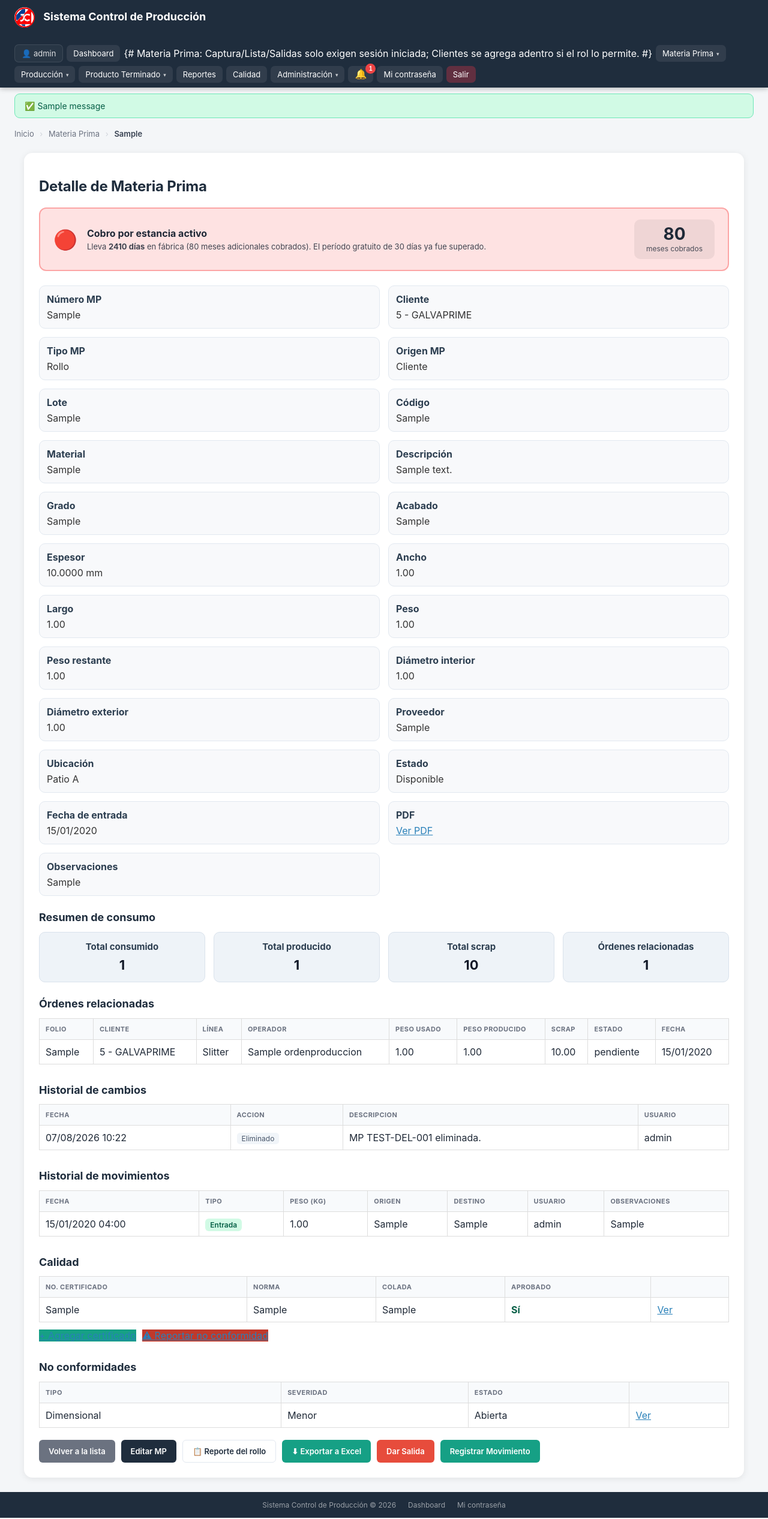
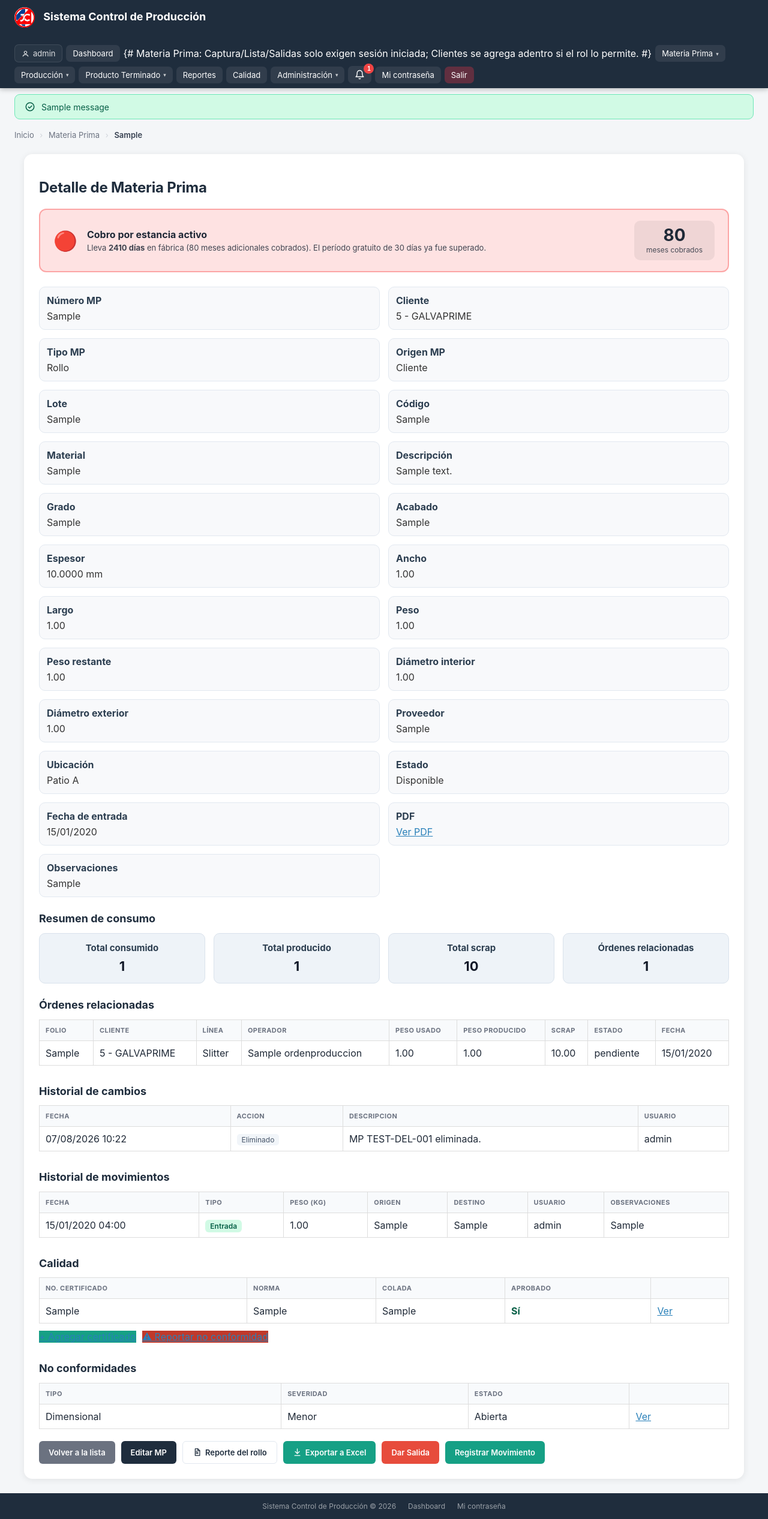
Before and after one commit to maxalejandro31-web/sistema_produccion, a Django app: page /detalle-mp/1/ in a window 1280 px wide. Shown: the whole page at 60% size. Run offline with Django 5.2, Linux system fonts and the light colour scheme; a user stored in the database is signed in; data comes from the database, SQL or seed files in the repository; tables that the repository leaves empty hold one stand-in row (values such as "Sample post"); one stand-in notice (Sample message) is shown.

Commit message:
detalles 3

```diff
--- a/inventario/templates/inventario/detalle_mp.html
+++ b/inventario/templates/inventario/detalle_mp.html
@@ -521,8 +521,8 @@
     <div class="acciones">
         <a href="{% url 'lista_mp' %}" class="btn btn-secundario">Volver a la lista</a>
         <a href="{% url 'editar_mp' mp.id %}" class="btn btn-primario">Editar MP</a>
-        <a href="{% url 'reporte_rollo' mp.id %}" class="btn btn-outline">📋 Reporte del rollo</a>
-        <a href="{% url 'reporte_rollo_excel' mp.id %}" class="btn btn-exito">⬇ Exportar a Excel</a>
+        <a href="{% url 'reporte_rollo' mp.id %}" class="btn btn-outline">{% include 'partials/icono.html' with nombre='reporte' tam=15 %} Reporte del rollo</a>
+        <a href="{% url 'reporte_rollo_excel' mp.id %}" class="btn btn-exito">{% include 'partials/icono.html' with nombre='descarga' tam=15 %} Exportar a Excel</a>
         {% if request.user.is_superuser or es_administrador or es_supervisor or es_almacen or es_coordinador %}
         <a href="{% url 'dar_salida_mp' mp.id %}" class="btn btn-peligro">Dar Salida</a>
         <a href="{% url 'registrar_movimiento' mp.id %}" class="btn btn-exito">Registrar Movimiento</a>
--- a/inventario/templates/inventario/reporte_rollo.html
+++ b/inventario/templates/inventario/reporte_rollo.html
@@ -64,7 +64,7 @@
 
     <div class="acciones-rollo">
         <a href="{% url 'detalle_mp' mp.id %}" class="btn btn-secundario">← Volver al detalle de la MP</a>
-        <a href="{% url 'reporte_rollo_excel' mp.id %}" class="btn btn-exito">⬇ Exportar a Excel</a>
+        <a href="{% url 'reporte_rollo_excel' mp.id %}" class="btn btn-exito">{% include 'partials/icono.html' with nombre='descarga' tam=15 %} Exportar a Excel</a>
     </div>
 
     <div class="rollo-formato">
--- a/produccion/templates/produccion/imprimir_orden.html
+++ b/produccion/templates/produccion/imprimir_orden.html
@@ -98,7 +98,7 @@
 <body>
 
 <div class="no-print">
-    <button onclick="window.print()" style="background:#1f2d3d;color:white;border:none;padding:9px 20px;border-radius:8px;cursor:pointer;font-size:14px;margin-right:10px;">🖨️ Imprimir</button>
+    <button onclick="window.print()" style="background:#1f2d3d;color:white;border:none;padding:9px 20px;border-radius:8px;cursor:pointer;font-size:14px;margin-right:10px;display:inline-flex;align-items:center;gap:7px;">{% include 'partials/icono.html' with nombre='impresora' tam=15 %} Imprimir</button>
     <a href="{% url 'detalle_orden' orden.id %}" style="color:#1f2d3d;font-size:13px;">← Volver al detalle</a>
 </div>
 
--- a/templates/base.html
+++ b/templates/base.html
@@ -196,7 +196,13 @@
             border-radius: 7px;
             background: rgba(255,255,255,0.05);
             border: 1px solid rgba(255,255,255,0.12);
+            display: inline-flex;
+            align-items: center;
+            gap: 6px;
         }
+
+        /* ── Iconos SVG compartidos (ver partials/icono.html) ── */
+        .icono-svg { flex-shrink: 0; vertical-align: -3px; }
 
         /* ── Menús desplegables del navbar (agrupan pantallas por área:
            Materia Prima, Producción, Producto Terminado, Administración)
@@ -263,6 +269,8 @@
             cursor: pointer;
             position: relative;
             line-height: 1;
+            display: inline-flex;
+            align-items: center;
         }
         .bell-btn:hover { background: rgba(255,255,255,0.2); }
         .bell-badge {
@@ -421,7 +429,7 @@
         {{ config_empresa.nombre_empresa }}
     </div>
     <div class="links">
-        <span class="usuario">👤 {{ request.user.username }}</span>
+        <span class="usuario">{% include 'partials/icono.html' with nombre='usuario' tam=13 %} {{ request.user.username }}</span>
         <a href="{% url 'inicio' %}">Dashboard</a>
 
         {# Materia Prima: Captura/Lista/Salidas solo exigen sesión iniciada;
@@ -473,7 +481,7 @@
 
         <div class="bell-wrap" id="bellWrap">
             <button class="bell-btn" onclick="toggleNotifs(event)" title="Notificaciones">
-                🔔
+                {% include 'partials/icono.html' with nombre='campana' tam=17 %}
                 {% if alertas_count > 0 %}
                 <span class="bell-badge">{{ alertas_count }}</span>
                 {% endif %}
@@ -502,7 +510,10 @@
 <div class="messages-wrap">
     {% for message in messages %}
     <div class="msg {{ message.tags }}">
-        {% if message.tags == 'success' %}✅{% elif message.tags == 'error' %}❌{% elif message.tags == 'warning' %}⚠️{% else %}ℹ️{% endif %}
+        {% if message.tags == 'success' %}{% include 'partials/icono.html' with nombre='check' tam=18 %}
+        {% elif message.tags == 'error' %}{% include 'partials/icono.html' with nombre='x' tam=18 %}
+        {% elif message.tags == 'warning' %}{% include 'partials/icono.html' with nombre='alerta-triangulo' tam=18 %}
+        {% else %}{% include 'partials/icono.html' with nombre='info' tam=18 %}{% endif %}
         {{ message }}
     </div>
     {% endfor %}
--- /dev/null
+++ b/templates/partials/icono.html
@@ -0,0 +1,58 @@
+{% comment %}
+Set de iconos SVG compartido, para dejar de usar emojis sueltos (🔔✅❌⚠️
+etc.) en el sistema. Uso:
+
+    {% include 'partials/icono.html' with nombre='campana' tam=18 %}
+
+El color del icono lo hereda de la propiedad CSS "color" del elemento que
+lo contiene (usan stroke="currentColor"), así que para cambiar el color
+solo hay que envolverlo en algo con "color: ..." o una clase que lo fije.
+{% endcomment %}
+<svg class="icono-svg {{ clase }}" width="{{ tam|default:16 }}" height="{{ tam|default:16 }}"
+     viewBox="0 0 24 24" fill="none" stroke="currentColor" stroke-width="2"
+     stroke-linecap="round" stroke-linejoin="round" aria-hidden="true" focusable="false">
+{% if nombre == 'campana' %}
+    <path d="M18 8a6 6 0 0 0-12 0c0 7-3 9-3 9h18s-3-2-3-9"/>
+    <path d="M13.73 21a2 2 0 0 1-3.46 0"/>
+{% elif nombre == 'check' %}
+    <circle cx="12" cy="12" r="9"/>
+    <path d="m8.5 12.5 2.5 2.5 5-5"/>
+{% elif nombre == 'x' %}
+    <circle cx="12" cy="12" r="9"/>
+    <path d="m9 9 6 6M15 9l-6 6"/>
+{% elif nombre == 'alerta-triangulo' %}
+    <path d="M12 3 2 20h20L12 3Z"/>
+    <path d="M12 10v4"/>
+    <path d="M12 17.5h.01"/>
+{% elif nombre == 'info' %}
+    <circle cx="12" cy="12" r="9"/>
+    <path d="M12 11v5"/>
+    <path d="M12 7.5h.01"/>
+{% elif nombre == 'usuario' %}
+    <circle cx="12" cy="8" r="4"/>
+    <path d="M4 20c1.6-3.6 4.8-5.5 8-5.5s6.4 1.9 8 5.5"/>
+{% elif nombre == 'tendencia-baja' %}
+    <path d="m3 7 7 7 4-4 7 7"/>
+    <path d="M15 17h6v-6"/>
+{% elif nombre == 'alerta-circulo' %}
+    <circle cx="12" cy="12" r="9"/>
+    <path d="M12 8v5"/>
+    <circle cx="12" cy="16" r="0.5" fill="currentColor"/>
+{% elif nombre == 'alerta-octagono' %}
+    <path d="M7.86 2h8.28L22 7.86v8.28L16.14 22H7.86L2 16.14V7.86L7.86 2Z"/>
+    <path d="M12 8v5"/>
+    <path d="M12 16h.01"/>
+{% elif nombre == 'impresora' %}
+    <path d="M6 9V3h12v6"/>
+    <rect x="4" y="9" width="16" height="8" rx="1.5"/>
+    <path d="M6 14h12v7H6z"/>
+{% elif nombre == 'descarga' %}
+    <path d="M12 3v12"/>
+    <path d="m6.5 10.5 5.5 5.5 5.5-5.5"/>
+    <path d="M5 21h14"/>
+{% elif nombre == 'reporte' %}
+    <path d="M7 3h7l5 5v13H7Z"/>
+    <path d="M14 3v5h5"/>
+    <path d="M9.5 12.5h5M9.5 15.5h5M9.5 9.5h2"/>
+{% endif %}
+</svg>
```
Also changed, not shown: dashboard/templates/dashboard/inicio.html (+8 -4 lines).
